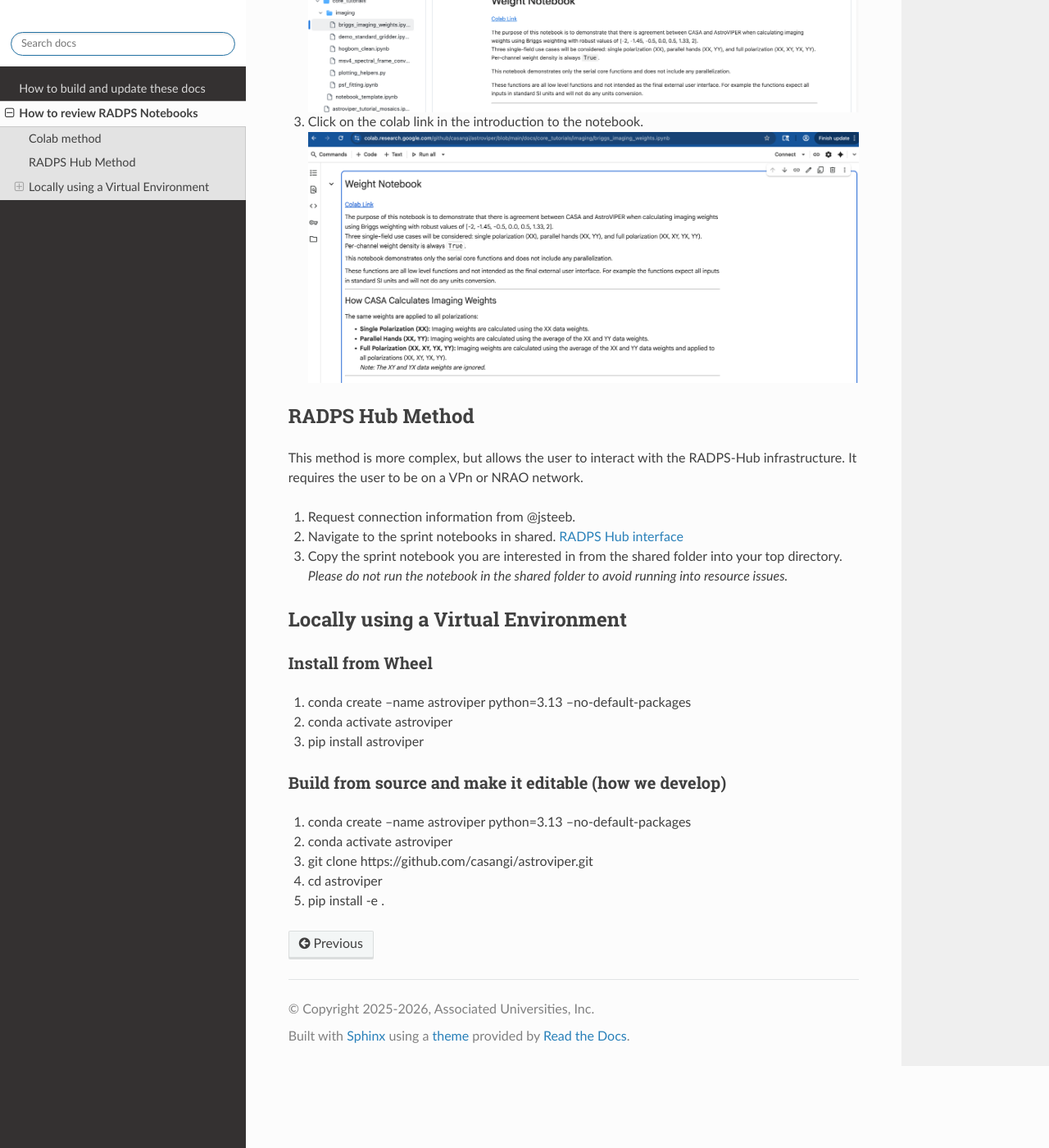
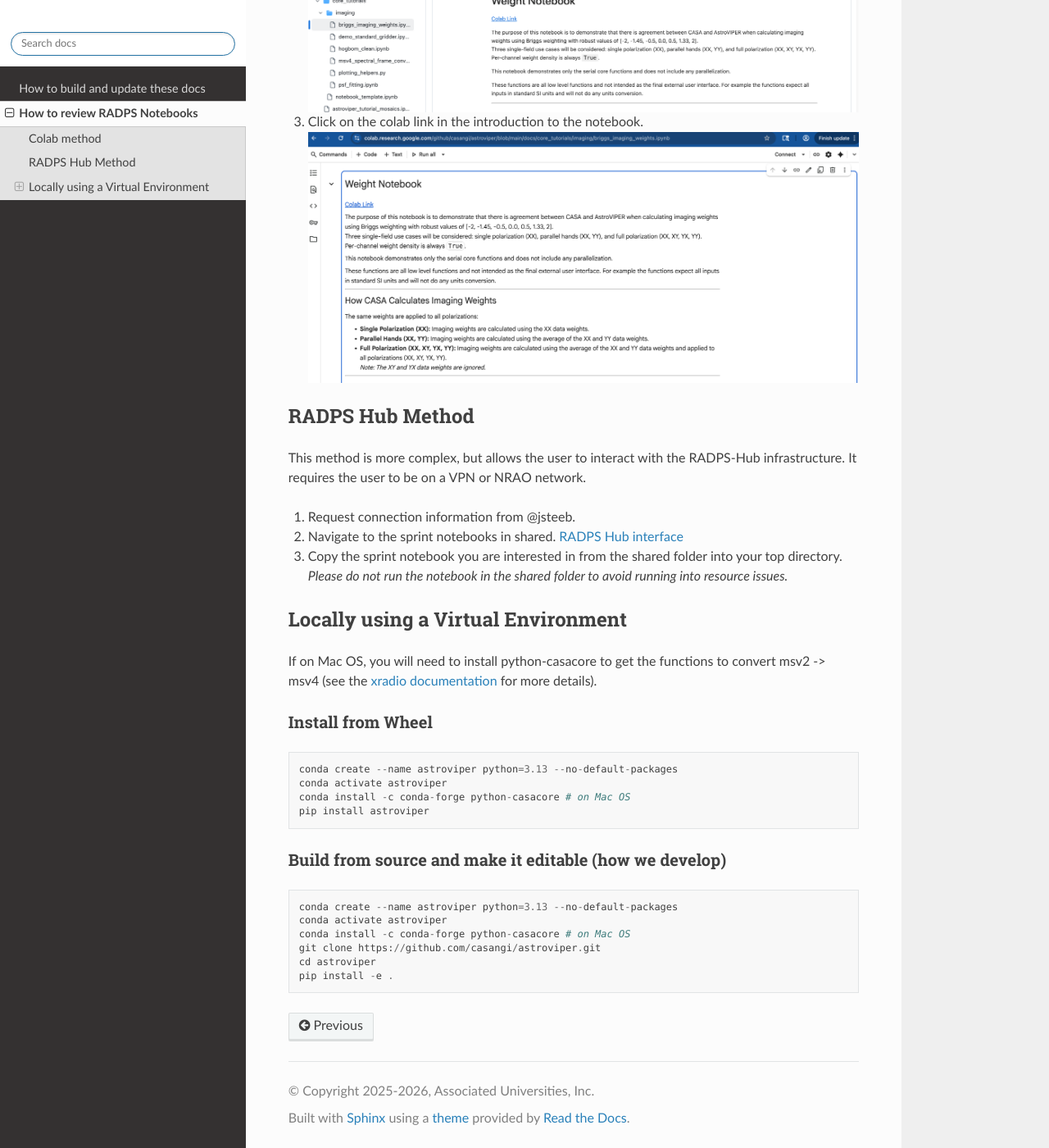
Before and after one commit to casangi/radpsdocs, a Sphinx documentation site: the page built from docs/notebook_review.md, in a window 1280 px wide and 1400 px high, scrolled down 608 px. Shown: the whole window at 82% size. Built offline with Sphinx 7.4.7 and the Read the Docs theme 3.1.0, drawn with Linux system fonts in a browser that asks for light colours; some of the changed text lies outside the part shown.

Commit message:
added mac os python-casacore install instructions and changed some raw urls to links

````diff
--- a/docs/notebook_review.md
+++ b/docs/notebook_review.md
@@ -6,7 +6,7 @@ All feature development for RADPS will be accompanied by an example notebook to
 
 This method requires the least amount of effort, but is also the least flexible. To review notebooks via colab, do the following
 
-1. Go to the docs directory in the relevant repository. For the PI2, the most relevant directory is:  https://github.com/casangi/astroviper/tree/main/docs/core_tutorials/imaging
+1. Go to the docs directory in the relevant repository. For the PI2, the most relevant directory is the [astroviper core tutorials directory](https://github.com/casangi/astroviper/tree/main/docs/core_tutorials).
 2. Click on the notebook you are interested in.
 ![Notebook shown in github with link to colab](../notebook_example_github.png)
 3. Click on the colab link in the introduction to the notebook.
@@ -14,7 +14,7 @@ This method requires the least amount of effort, but is also the least flexible.
 
 ## RADPS Hub Method
 
-This method is more complex, but allows the user to interact with the RADPS-Hub infrastructure. It requires the user to be on a VPn or NRAO network.
+This method is more complex, but allows the user to interact with the RADPS-Hub infrastructure. It requires the user to be on a VPN or NRAO network.
 
 1. Request connection information from @jsteeb.
 2. Navigate to the sprint notebooks in shared. [RADPS Hub interface](../radps_hub_interface.png)
@@ -22,14 +22,22 @@ This method is more complex, but allows the user to interact with the RADPS-Hub
 
 ## Locally using a Virtual Environment
 
+If on Mac OS, you will need to install python-casacore to get the functions to convert msv2 -> msv4 (see the [xradio documentation](https://github.com/casangi/xradio) for more details).
+
 ### Install from Wheel
-1. conda create --name astroviper python=3.13 --no-default-packages
-2. conda activate astroviper
-3. pip install astroviper
+```
+conda create --name astroviper python=3.13 --no-default-packages
+conda activate astroviper
+conda install -c conda-forge python-casacore # on Mac OS
+pip install astroviper
+```
 
 ### Build from source and make it editable (how we develop)
-1. conda create --name astroviper python=3.13 --no-default-packages
-2. conda activate astroviper
-3. git clone https://github.com/casangi/astroviper.git
-4. cd astroviper
-5. pip install -e .
+```
+conda create --name astroviper python=3.13 --no-default-packages
+conda activate astroviper
+conda install -c conda-forge python-casacore # on Mac OS
+git clone https://github.com/casangi/astroviper.git
+cd astroviper
+pip install -e .
+```
````
